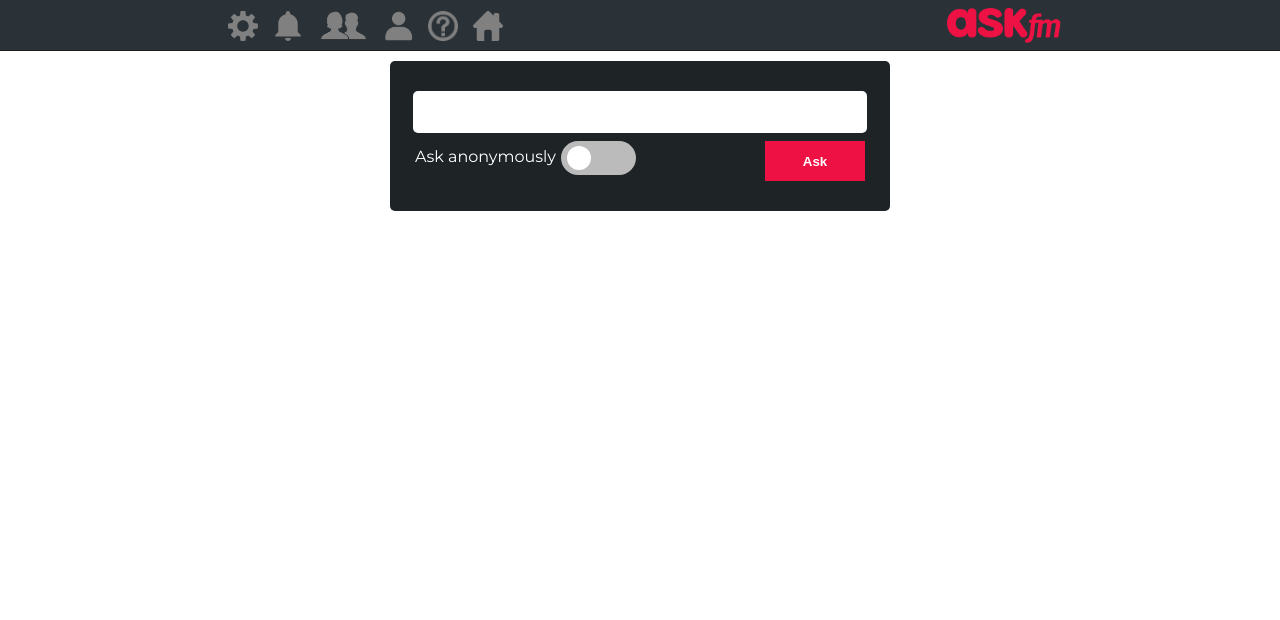
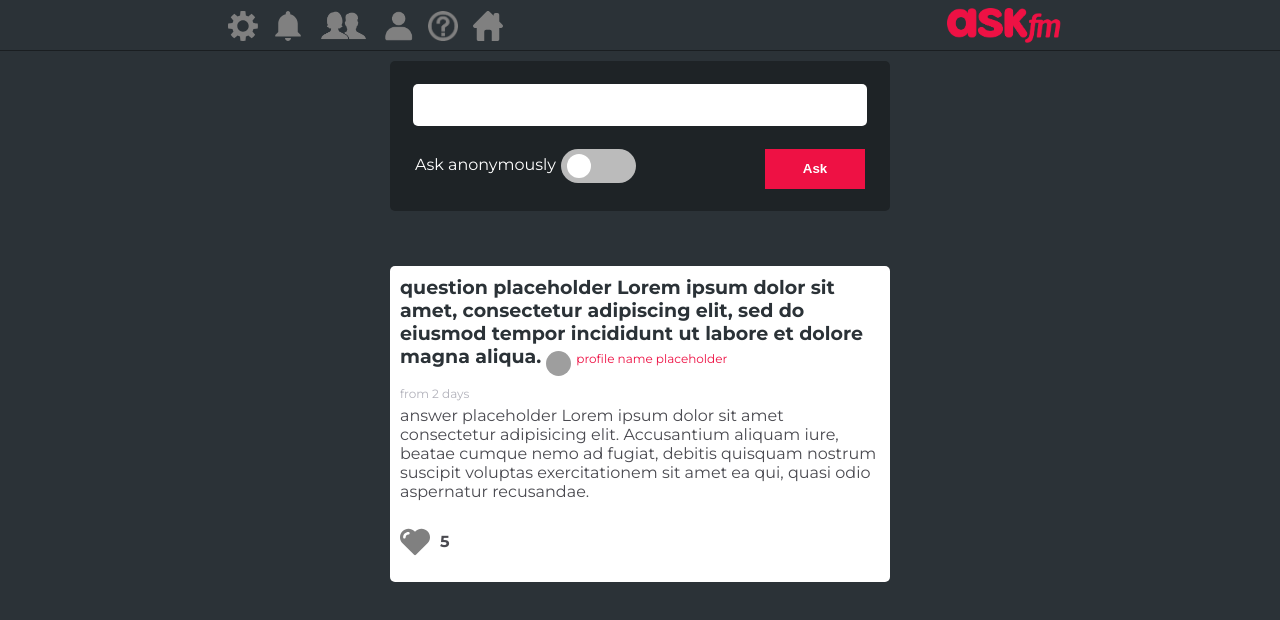
Before and after one commit to AhmedBelal15/askclone-frontend, a React (Create React App) app: page /home in a window 1280 px wide. Shown: the top 620 px of the page. Built offline with nearby package versions, Linux system fonts and the light colour scheme; grey boxes are pictures that could not be loaded.

Commit message:
added email verification, answer model and some minor changes

```diff
--- a/src/App.js
+++ b/src/App.js
@@ -6,6 +6,7 @@ import RegisterPage from "./Pages/RegisterPage/RegisterPage";
 import ForgotPasswordPage from "./Pages/ForgotPasswordPage/ForgotPasswordPage";
 import HomePage from "./Pages/HomePage/HomePage";
 import NewPasswordPage from "./Pages/NewPasswordPage/NewPasswordPage";
+import VerifyEmail from "./Pages/VerifyEmail/VerifyEmail";
 function App() {
   return (
     <Router>
@@ -14,7 +15,8 @@ function App() {
       <Route exact path='/register' component={RegisterPage} />
       <Route exact path='/forgot-password' component={ForgotPasswordPage} />
       <Route exact path='/home' component={HomePage} />
-      <Route  path='/updatepassword/:resetToken' component={NewPasswordPage} />
+      <Route exact path='/updatepassword/:resetToken' component={NewPasswordPage} />
+      <Route exact path='/verifyemail/:verifyToken' component={VerifyEmail} />
     </Router>
   );
 }
--- a/src/Components/AddQuestion/AddQuestion.component.jsx
+++ b/src/Components/AddQuestion/AddQuestion.component.jsx
@@ -12,7 +12,10 @@ const AddQuestion = () => {
     setQuestion('')
   }
   return (
-    <form className="add-question-form" onSubmit={handleSubmit}>
+    <form className="add-question-form"
+    onSubmit={handleSubmit}
+    onKeyPress={(e) => { e.key === 'Enter' && e.preventDefault(); }}
+    >
       <div className="add-question-input-container">
         <input type="textarea" className="add-question-input" value={question} onChange={(e)=> setQuestion(e.target.value)} />
       </div>
--- a/src/Components/AddQuestion/add-question.style.css
+++ b/src/Components/AddQuestion/add-question.style.css
@@ -21,6 +21,7 @@
     border-radius: 5px;
     border: none;
     font-size: 14px;
+    margin-bottom: 15px;
 }
 
 .add-question-button-container{
--- /dev/null
+++ b/src/Components/AnswerModel/AnswerModel.component.jsx
@@ -0,0 +1,42 @@
+import "./answer-model.style.css";
+import { Link } from "react-router-dom";
+import {useState} from 'react'
+import { ReactComponent as Heart } from "../../Assets/questions-icons/heart.svg";
+const AnswerModel = () => {
+    const [like, setLike] = useState(false)
+    const [backgroundImage, setBackgroundImage] = useState('https://d2halst20r4hcy.cloudfront.net/6b7/9fe81/3833/415d/8e93/389851cfad74/normal/55473.jpg')
+    const handleLike = () => {
+        setLike(!like)
+    }
+  return (
+    <div className="answer-model">
+      <div className="question-container">
+        <p className="question">
+          question placeholder Lorem ipsum dolor sit amet, consectetur
+          adipiscing elit, sed do eiusmod tempor incididunt ut labore et dolore
+          magna aliqua.
+        </p>
+        <div className="author">
+          <span style={{backgroundImage: `url(${backgroundImage})`}} alt="placeholder" className='answer-image'></span>
+          <Link to="#" className="profile-link">profile name placeholder</Link>
+        </div>
+      </div>
+
+      <span className="from-period"> from 2 days </span>
+
+      <article className="answer">
+        answer placeholder Lorem ipsum dolor sit amet consectetur adipisicing
+        elit. Accusantium aliquam iure, beatae cumque nemo ad fugiat, debitis
+        quisquam nostrum suscipit voluptas exercitationem sit amet ea qui, quasi
+        odio aspernatur recusandae.
+      </article>
+
+      <div className="answer-likes">
+        <Heart onClick={handleLike} className={`heart-icon ${like? 'fill-red': 'fill-gray'}`} />
+        <p className='likes-count'>5</p>
+      </div>
+    </div>
+  );
+};
+
+export default AnswerModel;
--- /dev/null
+++ b/src/Components/AnswerModel/answer-model.style.css
@@ -0,0 +1,85 @@
+.answer-model{
+    min-height: 175px;
+    width: 480px;
+    padding: 10px 10px 15px 10px;
+    background: white;
+    border-radius: 5px;
+    margin-top: 5px;
+    display: flex;
+    flex-direction: column;
+}
+
+.question-container {
+    display: inline-block;
+    word-wrap: break-word;
+    margin-bottom: 10px;
+}
+
+.answer-model .question {
+    font-weight: bold;
+    font-size: 19px;
+    color: #2b3237;
+    display: inline;
+}
+
+.answer-model .author {
+    display: inline-block;
+    font-size: 12px;
+}
+
+.profile-link{
+    text-decoration: none;
+    color: #ee1144;
+}
+
+.answer-image{
+    height: 25px;
+    width: 25px;
+    border-radius: 50%;
+    background-size:cover;
+    overflow: hidden;
+    display: block;
+    position: relative;
+    float: left;
+    margin: 0px 5px;
+}
+
+.from-period {
+    color: #b2b2bb;
+    font-size: 12px;
+    cursor: pointer;
+    white-space: nowrap;
+    width: max-content;
+}
+
+.answer {
+    word-wrap: break-word;
+    font-size: 16px;
+    color: #4A4A50;
+    margin-top: 5px;
+    margin-bottom: 15px;
+}
+
+.answer-likes{
+    display: flex;
+    align-items: center;
+}
+
+.heart-icon {
+    height: 30px;
+    width: auto;
+    cursor: pointer;
+    fill: currentColor;
+    margin-right: 10px;
+}
+.fill-red{
+    fill: #ee1144;
+}
+.fill-gray{
+    fill: gray;
+}
+.likes-count{
+    font-weight: bold;
+    font-size: 16px;
+    color: #4A4A50;
+}
--- a/src/Pages/HomePage/HomePage.jsx
+++ b/src/Pages/HomePage/HomePage.jsx
@@ -1,5 +1,6 @@
 import HomePageNav from '../../Components/HomePageNav/HomePageNav.Component'
 import AddQuestion from '../../Components/AddQuestion/AddQuestion.component'
+import AnswerModel from '../../Components/AnswerModel/AnswerModel.component'
 import './home-page.style.css'
 
 const HomePage = () => {
@@ -8,6 +9,8 @@ const HomePage = () => {
         <div className='home-page'>
             <HomePageNav />
             <AddQuestion />
+            <div style={{height: '50px'}}></div>
+            <AnswerModel />
         </div>
     );
 }
--- a/src/Pages/HomePage/home-page.style.css
+++ b/src/Pages/HomePage/home-page.style.css
@@ -2,4 +2,6 @@
     display: flex;
     flex-direction: column;
     align-items: center;
+    background: #2b3237;
+    height: 100vh;
 }
--- a/src/Pages/LoginPage/LoginPage.jsx
+++ b/src/Pages/LoginPage/LoginPage.jsx
@@ -10,9 +10,19 @@ const LoginPage = () => {
     password: "",
     rememberMe: false,
   });
-  const handleSubmit = (e) => {
+  const handleSubmit = async(e) => {
     e.preventDefault();
-    console.log(values);
+    const response = await fetch('http://localhost:4000/login', {
+      method: 'post',
+      headers: {"Content-Type": "application/json"},
+      body: JSON.stringify({
+        email: values.email,
+        password: values.password,
+        rememberMe: values.rememberMe
+      })
+    })
+    const data = await response.json()
+    console.log(data);
   };
 
   return (
--- a/src/Pages/NewPasswordPage/NewPasswordPage.jsx
+++ b/src/Pages/NewPasswordPage/NewPasswordPage.jsx
@@ -4,6 +4,7 @@ import LoginRegisterNav from "../../Components/LoginRegisterNav/LoginRegisterNav
 import "./new-password-page.style.css";
 
 const NewPasswordPage = () => {
+  document.title('Update Password')
   const [values, setValues] = useState({
     password: "",
     confirmPassword: "",
--- /dev/null
+++ b/src/Pages/VerifyEmail/VerifyEmail.jsx
@@ -0,0 +1,35 @@
+import { useState, useEffect } from "react";
+import { useParams } from "react-router-dom";
+import LoginRegisterNav from "../../Components/LoginRegisterNav/LoginRegisterNav.Component";
+import './verify-email.style.css'
+const VerifyEmail = () => {
+document.title('Email Verification')
+  const [content, setContent] = useState("");
+  const { verifyToken } = useParams();
+  useEffect(() => {
+    (async function () {
+      const response = await fetch(
+        `http://localhost:4000/verifyemail/${verifyToken}`,
+        {
+          method: "put",
+          headers: {
+              "Content-Type": "application/json"
+          }
+        }
+      );
+      const data = await response.json();
+      setContent(data);
+    })();
+  }, []);
+
+  return (
+    <div>
+      <LoginRegisterNav />
+      <div className='verify-email-container'>
+      <h1>{content}</h1>
+      </div>
+    </div>
+  );
+};
+
+export default VerifyEmail;
--- /dev/null
+++ b/src/Pages/VerifyEmail/verify-email.style.css
@@ -0,0 +1,13 @@
+.verify-email-container{
+    height: 100vh;
+    width: 100%;
+    background: #2b3237;
+    color: white;
+    display: flex;
+    justify-content: center;
+}
+
+.verify-email-container h1{
+    text-transform: uppercase;
+    margin-top: 50px;
+}
```
Also changed, not shown: src/Assets/questions-icons/heart.svg (added), 1 other file (tests, documents, lock files or other folders).
